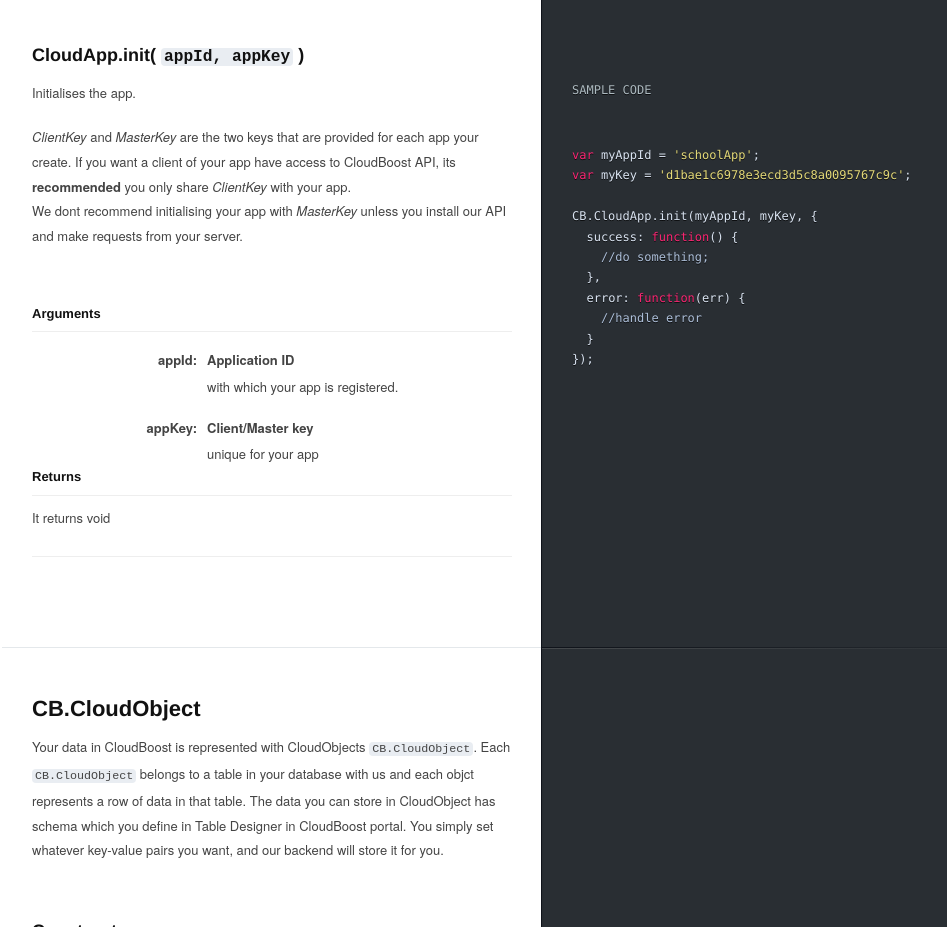
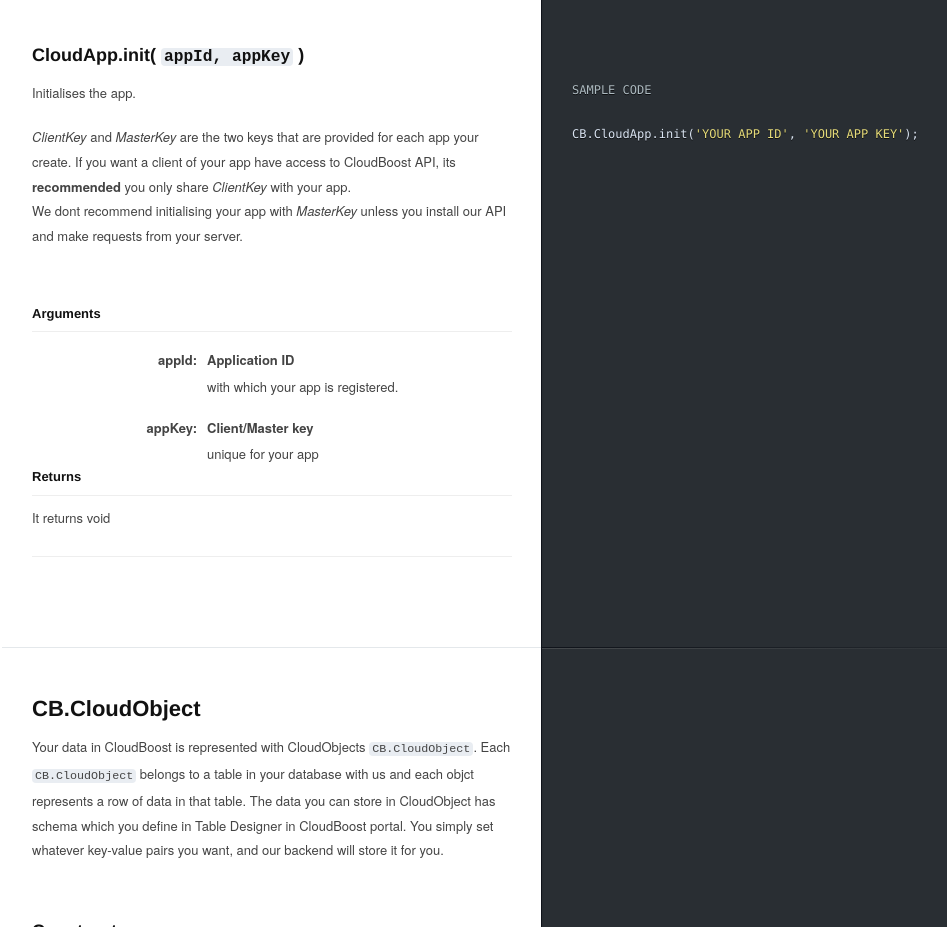
Before and after one commit to CloudBoost/docs, a plain HTML site: page index.html in a window 1280 px wide. Shown: the part 1042-1969 px from the top of the page, without its empty margins (198-1145 px from the left). Drawn offline with Linux system fonts and the light colour scheme.

Commit message:
Documentation updated

```diff
--- a/index.html
+++ b/index.html
@@ -308,18 +308,7 @@
             </div>
             <div class="method-example" id="api-summary-example">
               <code class="method-request"><span class="prompt"></span><span class="lang lang-node"><span class="highlight_js javascript">
-
-var myAppId = 'schoolApp';
-var myKey = 'd1bae1c6978e3ecd3d5c8a0095767c9c';
-
-CB.CloudApp.init(myAppId, myKey, {
-  success: function() {
-    //do something;
-  },
-  error: function(err) {
-    //handle error
-  }
-});
+CB.CloudApp.init('YOUR APP ID', 'YOUR APP KEY');
               </span></span></code>
 
             </div><!-- method-example -->
```
